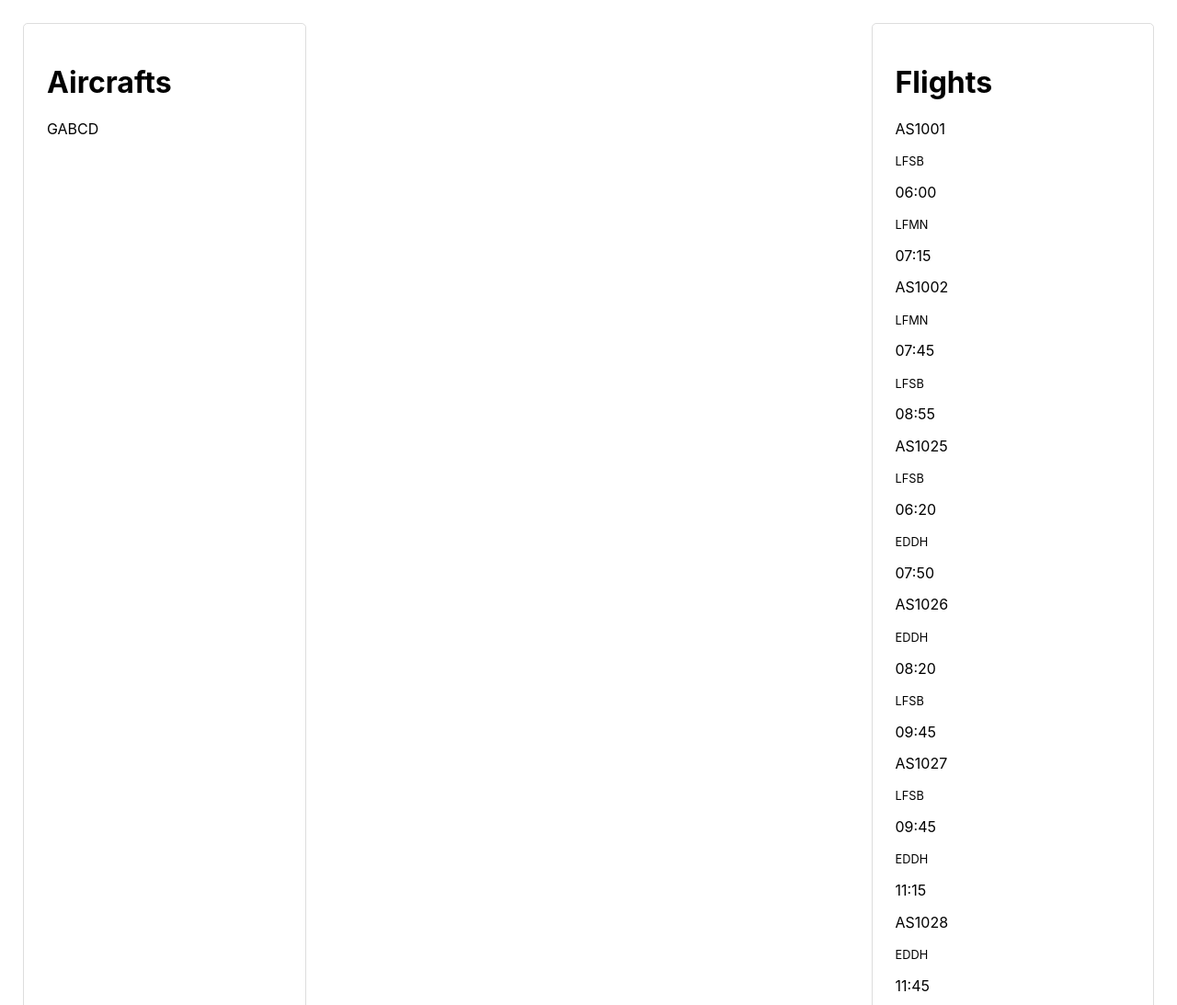
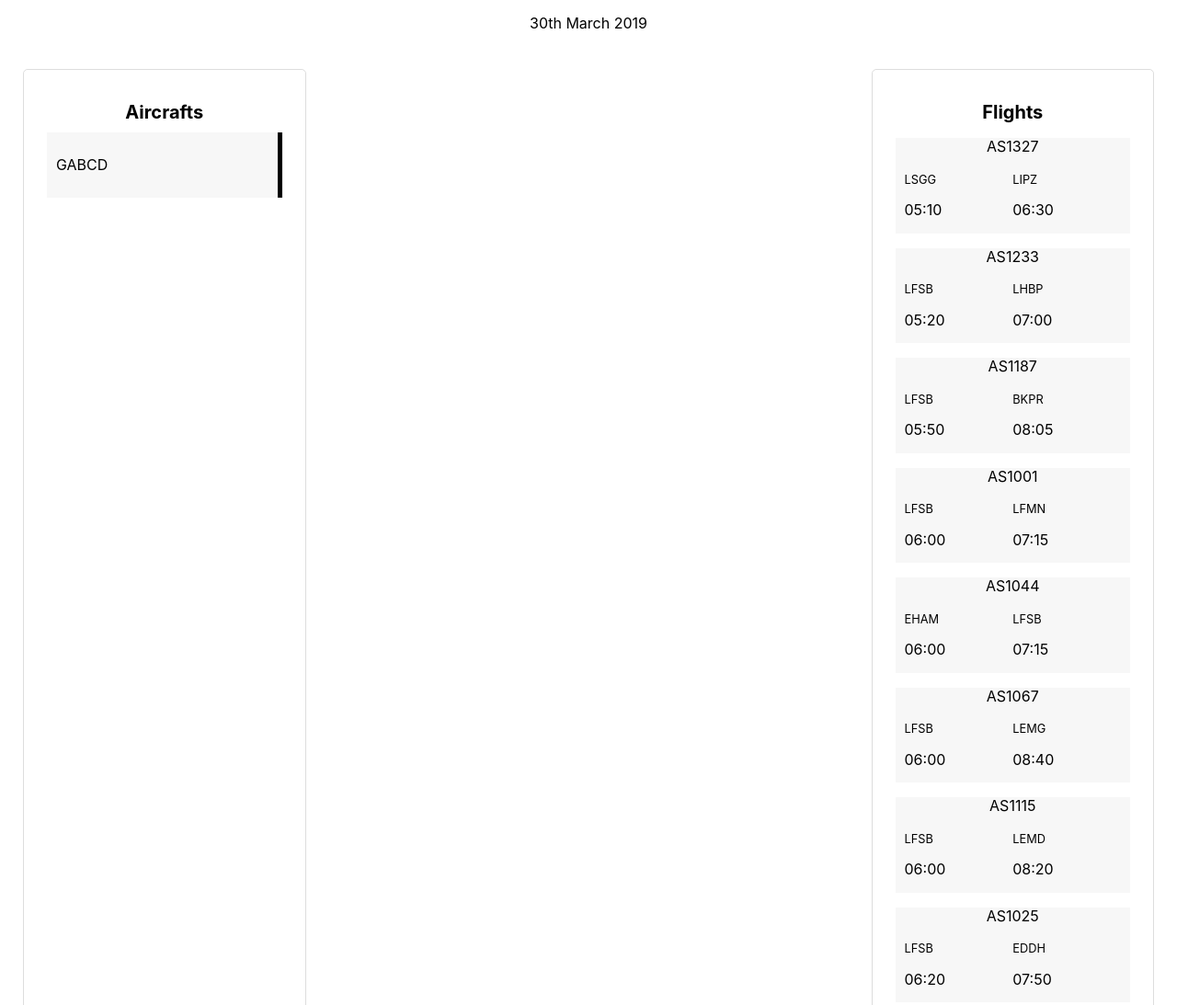
Before and after one commit to fergusjordan/aircraft-scheduling, a React app: page / in a window 1280 px wide. Shown: the top 1093 px of the page at 92% size. Built offline with nearby package versions, Linux system fonts and the light colour scheme.

Commit message:
Display date we're modifying

```diff
--- a/src/index.css
+++ b/src/index.css
@@ -11,3 +11,8 @@ body {
 
     background: #FFFFFF;
 }
+
+h1 {
+    font-size: 20px;
+    margin: 10px 0;
+}
--- a/src/index.js
+++ b/src/index.js
@@ -1,5 +1,6 @@
 import React from 'react';
 import ReactDOM from 'react-dom';
+import './utilities/date';
 import App from './views/app';
 import './index.css';
 
--- a/src/styles/aircrafts.css
+++ b/src/styles/aircrafts.css
@@ -0,0 +1,9 @@
+.aircraft {
+    background: rgba( 0, 0, 0, 0.03 );
+    padding: 10px;
+    cursor: pointer;
+}
+
+.aircraft_selected {
+    border-right: 5px solid #000;
+}
--- a/src/styles/app.css
+++ b/src/styles/app.css
@@ -1,3 +1,7 @@
+.flight-controller-container__date {
+    text-align: center;
+}
+
 .flight-controller {
     display: flex;
     flex-wrap: nowrap;
@@ -15,6 +19,11 @@
     border-radius: 5px;
 }
 
+.aircrafts h1,
+.flights h1 {
+    text-align: center;
+}
+
 .aircraft-rotation {
     flex: 1 0 50%;
 }
--- a/src/styles/flights.css
+++ b/src/styles/flights.css
@@ -0,0 +1,18 @@
+.flight {
+    background: rgba( 0, 0, 0, 0.03 );
+    padding: 0 10px;
+    cursor: pointer;
+}
+
+.flight + .flight {
+    margin-top: 15px;
+}
+
+.flight__header {
+    text-align: center;
+}
+
+.flight__detail {
+    display: inline-block;
+    width: 50%;
+}
--- a/src/styles/rotation.css
+++ b/src/styles/rotation.css
@@ -0,0 +1,3 @@
+.aircraft-rotation__header {
+    text-align: center;
+}
--- /dev/null
+++ b/src/utilities/date.js
@@ -0,0 +1,25 @@
+// GET MONTH NAME FROM DATE
+const getMonthName = function( month ) {
+
+	const months = [ 'January', 'February', 'March', 'April', 'May', 'June', 'July', 'August', 'September', 'October', 'November', 'December' ];
+
+	return months[ month ];
+};
+
+
+// SHAMELESSLY LIFTED FROM https://community.shopify.com/c/Shopify-Design/Ordinal-Number-in-javascript-1st-2nd-3rd-4th/m-p/72156
+const getNumberWithOrdinal = function( n ) {
+	var s=[ 'th', 'st', 'nd', 'rd' ],
+		v = n % 100;
+
+	return n + ( s [ (v - 20 ) % 10 ] || s[ v ] || s[ 0 ] );
+};
+
+Date.prototype.formatDate = function() {
+
+	let day = this.getDate(),
+		month = this.getMonth(),
+		year = this.getFullYear();
+
+	return getNumberWithOrdinal( day ) + ' ' + getMonthName( month ) + ' ' + year;
+};
--- a/src/views/app.js
+++ b/src/views/app.js
@@ -40,7 +40,7 @@ class App extends React.Component {
 	// =============================================================================================
 	render() {
 
-		const { aircrafts, flights, selectedAircraft } = this.state;
+		const { date, aircrafts, flights, selectedAircraft } = this.state;
 
 		// GET FLIGHTS THAT HAVE BEEN SELECTED BY THIS CURRENT AIRCRAFT
 		const selectedFlights = flights.filter( flight => {
@@ -48,16 +48,16 @@ class App extends React.Component {
 		} );
 
 		// GET FLIGHTS THAT HAVENT BEEN SELECTED BY ANY AIRCRAFT
+		// NOTE: GUESSING HERE THAT THE FLIGHTS ARE ALL AVAILABLE FLIGHTS AND NOT ONES SPECIFICALLY AVAILABLE TO THIS FLIGHT
 		const unselectedFlights = flights.filter( flight => {
-
 			return !aircrafts.find( aircraft => aircraft.flights.indexOf( flight.ident ) > -1 );
 		} );
 
-		console.log( selectedFlights, unselectedFlights );
+		return <div className="flight-controller-container">
 
-		// TODO: FILTER FLIGHTS TO REJECT ONES ALREADY SELECTED
+			<p className="flight-controller-container__date">{ new Date( date ).formatDate() }</p>
 
-		return <div className="flight-controller">
+			<div className="flight-controller">
 
 				<AircraftsView
 					aircrafts={ aircrafts }
@@ -65,12 +65,16 @@ class App extends React.Component {
 					changeAircraft={ changedAircraft => { this.changeAircraft( changedAircraft ) } }
 				/>
 
-			<AircraftsRotationView />
+				<AircraftsRotationView
+					selectedAircraft={ selectedAircraft }
+					flights={ selectedFlights }
+				/>
 
 				<FlightsView
-				flights={ flights }
+					flights={ unselectedFlights }
 				/>
 
+			</div>
 		</div>;
 	}
 
--- a/src/views/flights.js
+++ b/src/views/flights.js
@@ -22,6 +22,9 @@ class Flights extends React.Component {
 
 		const { flights } = this.state;
 
+		// SORT BY EARLIEST DEPARTURE TIME
+		flights.sort( ( a, b ) => a.departuretime - b.departuretime );
+
 		return <div className="flights">
 
 			<h1>Flights</h1>
@@ -39,14 +42,14 @@ class Flights extends React.Component {
 								<p>{ id }</p>
 							</div>
 
-							<div className="flight__info">
+							<div className="flight__details">
 
-								<div className="flight__origin">
+								<div className="flight__detail flight__detail_origin">
 									<small>{ flight.origin }</small>
 									<p>{ flight.readable_departure }</p>
 								</div>
 
-								<div className="flight__destination">
+								<div className="flight__detail flight__detail_destination">
 									<small>{ flight.destination }</small>
 									<p>{ flight.readable_arrival }</p>
 								</div>
```
Lines whose indentation alone changed are shown as unchanged.
